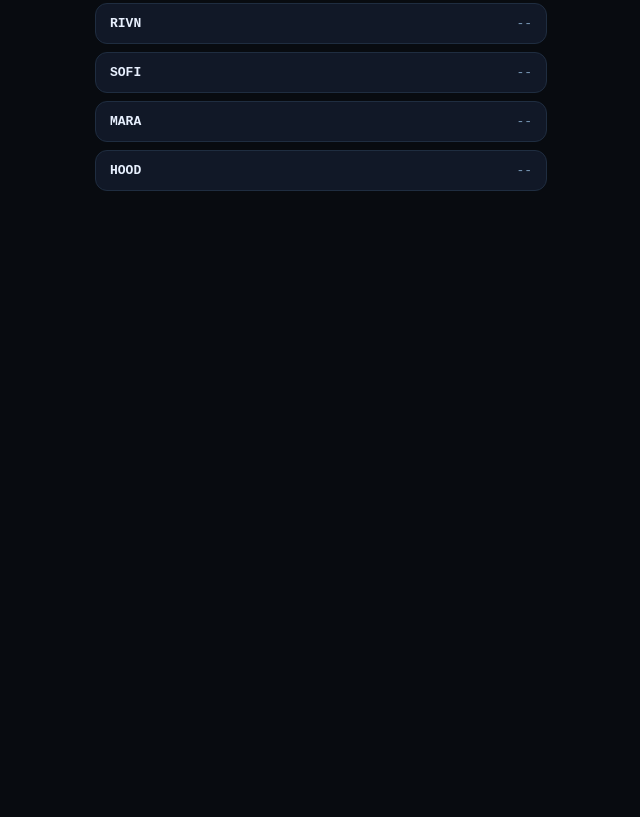
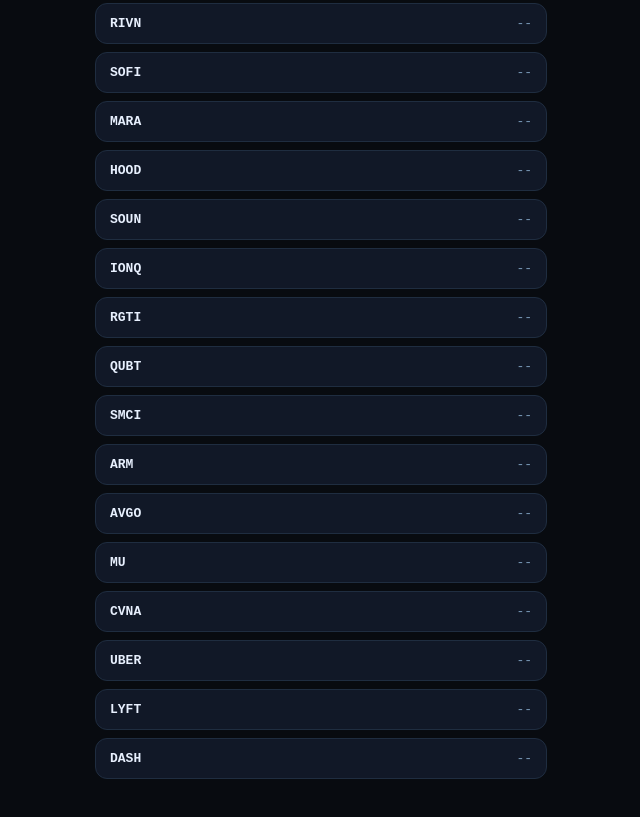
Before and after one commit to dominicthernandez-sys/Apextrade-bot, a website: page index.html in a window 1280 px wide. Shown: the part 1169-1986 px from the top of the page, without its empty margins (319-959 px from the left). Before the commit the page ends 1448 px from the top, so only its background shows below. Drawn offline with Linux system fonts and the light colour scheme; no server answers.

Commit message:
Update index.html

```diff
--- a/index.html
+++ b/index.html
@@ -145,7 +145,7 @@ function overview(){
     }
   }
   h+='<div style="font-size:10px;color:#4a6080;margin-bottom:8px;margin-top:4px">WATCHLIST</div>';
-  var wl=["SPY","NVDA","AAPL","MSFT","QQQ","TSLA","AMZN","GOOGL","META","COIN","MSTR","AMD","PLTR","RIVN","SOFI","MARA","HOOD"];
+  var wl=["SPY","NVDA","AAPL","MSFT","QQQ","TSLA","AMZN","GOOGL","META","COIN","MSTR","AMD","PLTR","RIVN","SOFI","MARA","HOOD","SOUN","IONQ","RGTI","QUBT","SMCI","ARM","AVGO","MU","CVNA","UBER","LYFT","DASH"];
   for(var j=0;j<wl.length;j++){
     var sym=wl[j];
     var price=PR[sym];
```
